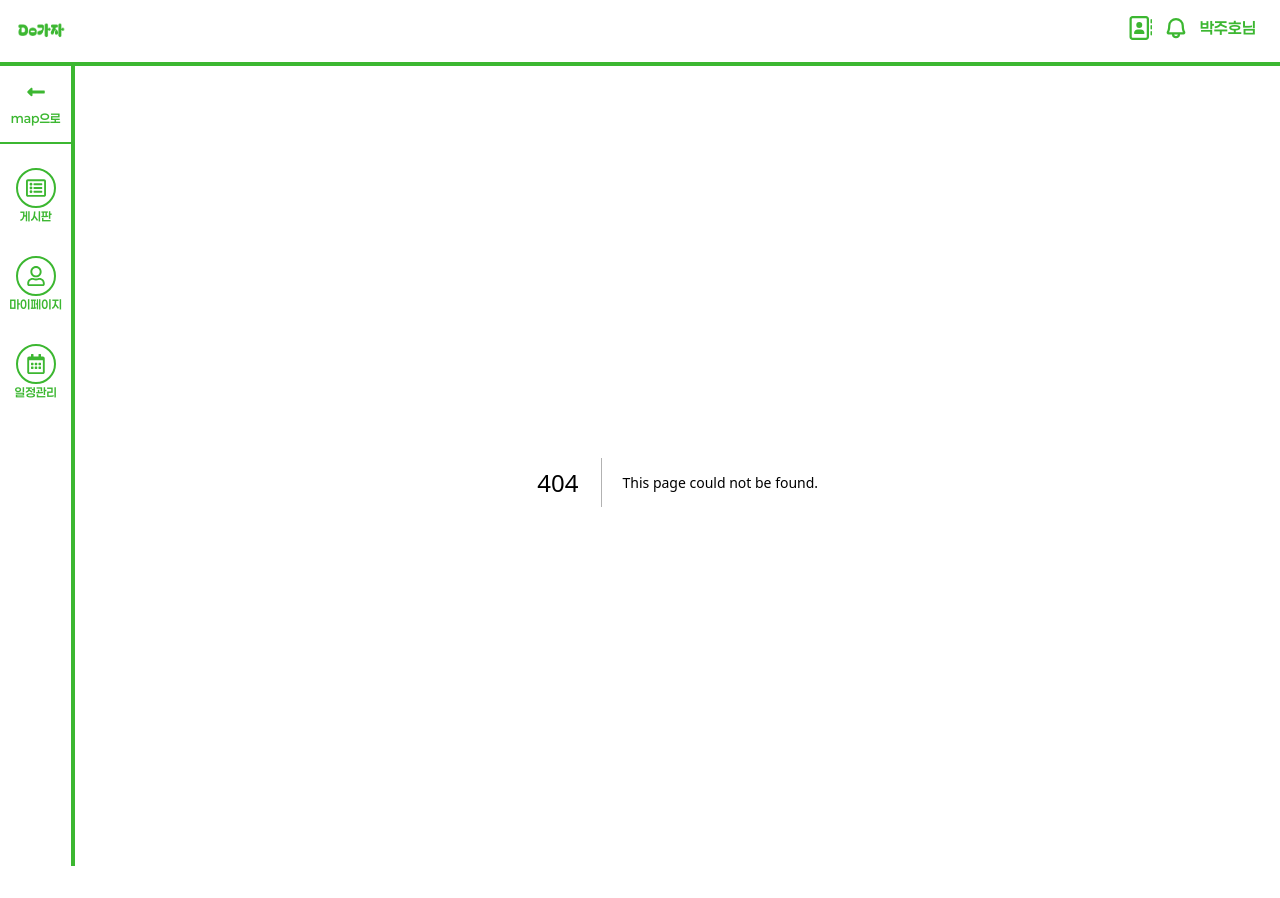
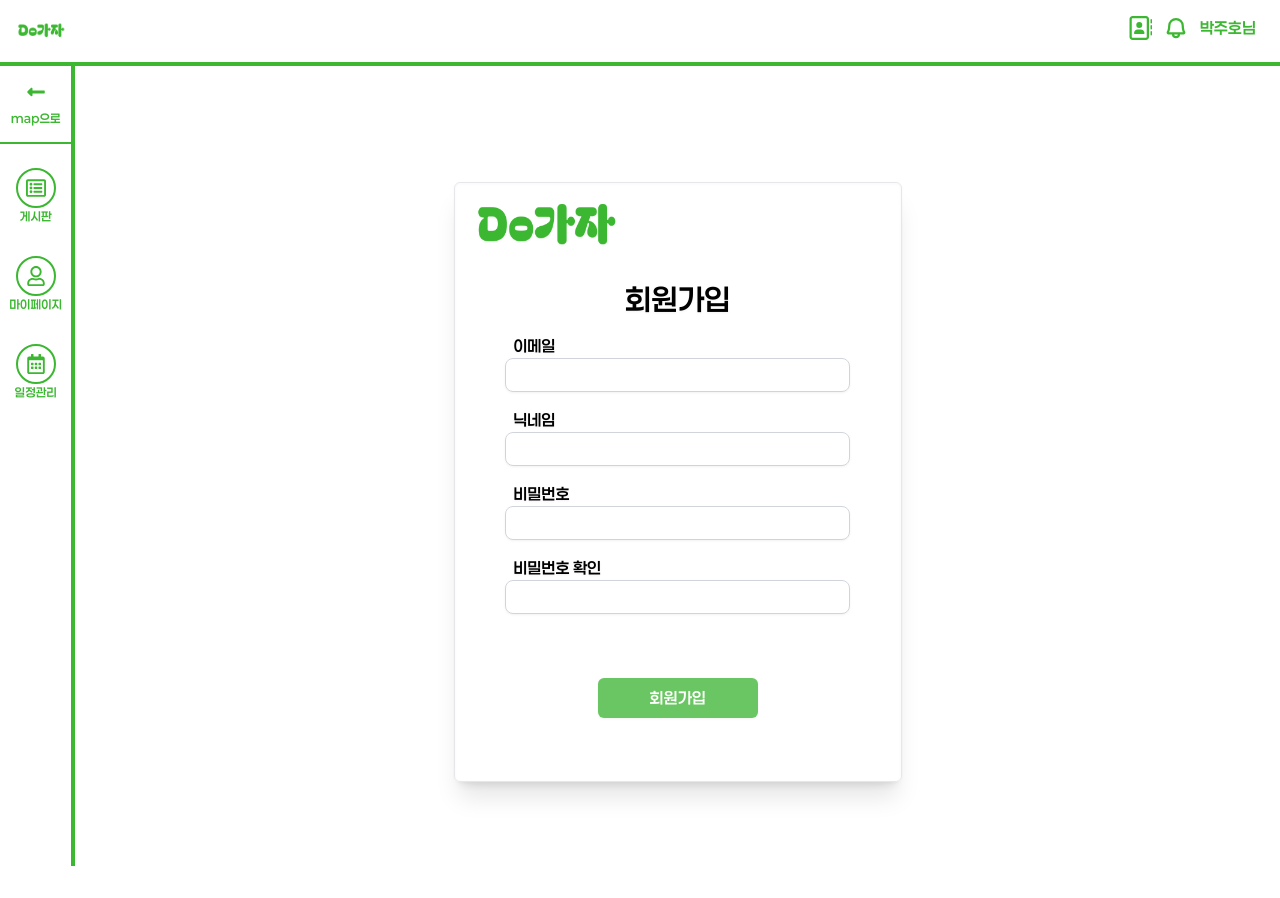
Before and after one commit to seongyu-Kim/dogaja-frontend, a Next.js app: page /sign-up in a window 1280 px wide. Before the commit this address had no page. Built offline with nearby package versions, Linux system fonts and the light colour scheme.

Commit message:
feat: 회원가입 페이지 구현

```diff
--- a/src/app/(route)/login/page.tsx
+++ b/src/app/(route)/login/page.tsx
@@ -6,19 +6,37 @@ import Input from "@/app/components/common/Input";
 import Button from "@/app/components/common/Button";
 import Logo from "@/app/assets/Do_logo_non_text.png";
 import Image from "next/image";
+import Link from "next/link";
 
 const Login: React.FC = () => {
   const [email, setEmail] = useState("");
   const [password, setPassword] = useState("");
+  const [error, setError] = useState<string | null>(null);
 
   const handleSubmit = (e: React.FormEvent) => {
     e.preventDefault();
-    console.log("Logged in with:", email, password);
+
+    if (!email) {
+      setError("이메일을 입력해주세요.");
+      return;
+    }
+    if (!password) {
+      setError("비밀번호를 입력해주세요.");
+      return;
+    }
+
+    if (email !== "example" || password !== "1234") {
+      setError("이메일 혹은 비밀번호가 일치하지 않습니다.");
+      return;
+    }
+
+    setError(null);
+    console.log("로그인 성공");
   };
 
   return (
     <div className="flex items-center min-h-screen">
-      <div className="max-w-md w-full mx-auto p-4 border rounded-md shadow-md min-h-[600px]">
+      <div className="max-w-md w-full mx-auto p-4 border rounded-md shadow-xl drop-shadow-sm h-[600px] relative">
         <Form onSubmit={handleSubmit}>
           <Image
             src={Logo}
@@ -26,45 +44,96 @@ const Login: React.FC = () => {
             width={150}
             className="mx-auto mt-24"
           />
-          <p className="text-center">
+          <p className="text-center text-gray-600 mt-2">
             로그인하고 두가자와
             <br />
-            함께 여행을 계획해 보세요
+            함께 여행을 계획해 보세요(대충 설명 or 슬로건)
           </p>
-          <div className="space-y-4">
-            <div>
+
+          {/* <div className="space-y-4 mt-4 w-10/12 mx-auto">
+            <div className="flex flex-col">
               <label className="ml-2">이메일</label>
               <Input
-                type="email"
+                type="string"
                 name="email"
                 value={email}
                 onChange={(e) => setEmail(e.target.value)}
+                className="focus:ring-1 focus:ring-green-300"
               />
             </div>
 
-            <div>
-              <label>비밀번호</label>
+            <div className="flex flex-col">
+              <label className="ml-2">비밀번호</label>
               <Input
                 type="password"
                 name="password"
                 value={password}
                 onChange={(e) => setPassword(e.target.value)}
+                className="focus:ring-1 focus:ring-green-300"
               />
             </div>
+            <Link
+              href="/reset-password"
+              className="text-xs mr-1 mt-1 text-gray-500 text-right"
+            >
+              비밀번호 찾기
+            </Link>
+          </div> */}
+          <div className="space-y-4 mt-4 w-10/12 mx-auto">
+            <div className="flex flex-col">
+              <label className="ml-2">이메일</label>
+              <Input
+                type="string"
+                name="email"
+                value={email}
+                onChange={(e) => setEmail(e.target.value)}
+                className="focus:ring-1 focus:ring-green-300"
+              />
+            </div>
+
+            <div className="flex flex-col">
+              <label className="ml-2">비밀번호</label>
+              <Input
+                type="password"
+                name="password"
+                value={password}
+                onChange={(e) => setPassword(e.target.value)}
+                className="focus:ring-1 focus:ring-green-300"
+              />
+            </div>
+
+            <div className="flex justify-end">
+              <Link
+                href="/reset-password"
+                className="text-xs text-gray-500 mr-1 -mt-2"
+              >
+                비밀번호 찾기
+              </Link>
+            </div>
           </div>
-          <div className="flex justify-center" style={{ marginTop: "5rem" }}>
+
+          <div className="flex flex-col items-center mt-16">
             <Button
               style={{
                 hoverColor: "hover:bg-[#3CB731]",
                 backgroundColor: "bg-[#6AC662]",
-                width: "w-40",
+                width: "w-52",
               }}
               type="submit"
             >
               로그인
             </Button>
           </div>
+
+          <div className="text-sm mt-1 text-gray-500 text-center">
+            <Link href="/sign-up">회원가입</Link>
+          </div>
         </Form>
+        {error && (
+          <div className="absolute text-sm top-[380px] left-14 text-red-500 text-center">
+            {error}
+          </div>
+        )}
       </div>
     </div>
   );
--- /dev/null
+++ b/src/app/(route)/sign-up/page.tsx
@@ -0,0 +1,125 @@
+"use client";
+
+import React, { useState } from "react";
+import Form from "@/app/components/common/Form";
+import Input from "@/app/components/common/Input";
+import Button from "@/app/components/common/Button";
+import Logo from "@/app/assets/Do_logo_non_text.png";
+import Image from "next/image";
+
+const SignUp: React.FC = () => {
+  const [email, setEmail] = useState("");
+  const [nickname, setNickname] = useState("");
+  const [password, setPassword] = useState("");
+  const [confirmPassword, setConfirmPassword] = useState("");
+  const [error, setError] = useState<string | null>(null);
+
+  const handleSubmit = (e: React.FormEvent) => {
+    e.preventDefault();
+
+    const emailPattern =
+      /^[0-9a-zA-Z]([-_.]?[0-9a-zA-Z])*@[0-9a-zA-Z]([-_.]?[0-9a-zA-Z])*\.[a-zA-Z]{2,3}$/;
+
+    if (!email) {
+      setError("이메일을 입력해주세요");
+      return;
+    }
+
+    if (!emailPattern.test(email)) {
+      setError("올바른 이메일 형식이 아닙니다");
+      return;
+    }
+
+    if (!nickname) {
+      setError("닉네임을 입력해주세요");
+      return;
+    }
+
+    if (!password) {
+      setError("비밀번호를 입력해주세요");
+      return;
+    }
+
+    if (password !== confirmPassword) {
+      setError("비밀번호 확인이 일치하지 않습니다");
+      return;
+    }
+    console.log("회원가입 성공");
+  };
+
+  return (
+    <div className="flex items-center min-h-screen">
+      <div className="max-w-md w-full mx-auto p-4 border rounded-md shadow-xl drop-shadow-sm h-[600px]">
+        <Form onSubmit={handleSubmit}>
+          <Image src={Logo} alt="로고이미지" width={150} className="" />
+          <p className="text-center text-3xl mt-7">회원가입</p>
+          <div className="space-y-4 mt-4 w-10/12 mx-auto">
+            <div className="flex flex-col">
+              <label className="ml-2">이메일</label>
+              <Input
+                type="string"
+                name="email"
+                value={email}
+                onChange={(e) => setEmail(e.target.value)}
+                className="focus:ring-1 focus:ring-green-300"
+              />
+            </div>
+
+            <div className="flex flex-col">
+              <label className="ml-2">닉네임</label>
+              <Input
+                type="text"
+                name="nickname"
+                value={nickname}
+                onChange={(e) => setNickname(e.target.value)}
+                className="focus:ring-1 focus:ring-green-300"
+              />
+            </div>
+
+            <div className="flex flex-col">
+              <label className="ml-2">비밀번호</label>
+              <Input
+                type="password"
+                name="password"
+                value={password}
+                onChange={(e) => setPassword(e.target.value)}
+                className="focus:ring-1 focus:ring-green-300"
+              />
+            </div>
+
+            <div className="flex flex-col">
+              <label className="ml-2">비밀번호 확인</label>
+              <Input
+                type="password"
+                name="confirmPassword"
+                value={confirmPassword}
+                onChange={(e) => setConfirmPassword(e.target.value)}
+                className="focus:ring-1 focus:ring-green-300"
+              />
+            </div>
+          </div>
+
+          <div className="flex flex-col items-center mt-16">
+            <Button
+              style={{
+                hoverColor: "hover:bg-[#3CB731]",
+                backgroundColor: "bg-[#6AC662]",
+                width: "w-40",
+              }}
+              type="submit"
+            >
+              회원가입
+            </Button>
+          </div>
+        </Form>
+        {error && (
+          <div className="absolute text-sm top-[440px] left-14 text-red-500 text-center">
+            {error}
+          </div>
+        )}
+      </div>
+    </div>
+  );
+};
+
+export default SignUp;
--- a/src/app/components/common/Input.tsx
+++ b/src/app/components/common/Input.tsx
@@ -4,7 +4,7 @@ interface InputProps {
   type: string;
   name: string;
   placeholder?: string;
-  value: string;
+  value?: string;
   onChange: React.ChangeEventHandler<HTMLInputElement>;
   required?: boolean;
   className?: string;
@@ -27,7 +27,7 @@ const Input: React.FC<InputProps> = ({
       value={value}
       onChange={onChange}
       required={required}
-      className={`p-1 border border-gray-300 rounded-lg focus:outline-none focus:ring-1 focus:ring-green-300 ${className}`}
+      className={`p-1 border border-gray-300 rounded-lg focus:outline-none  ${className}`}
     />
   );
 };
```
